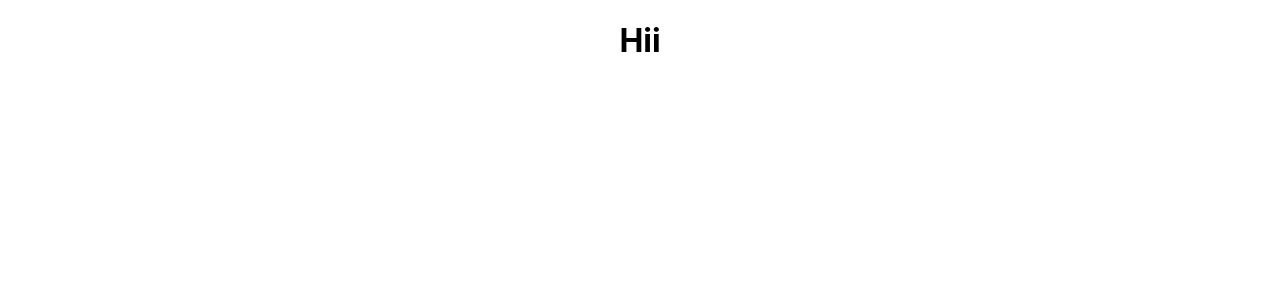
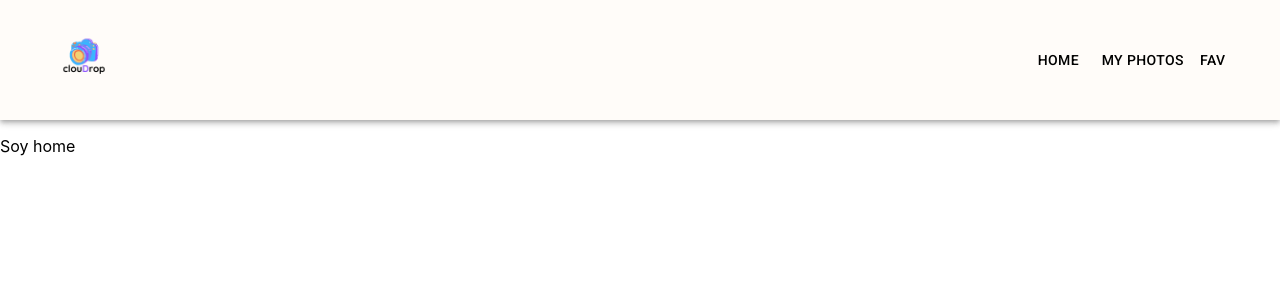
Before and after one commit to RafaelVillagomezDev/clouDrop, a React (Create React App) app: page / in a window 1280 px wide. Shown: the top 300 px of the page. Built offline with nearby package versions, Linux system fonts and the light colour scheme.

Commit message:
Creacion Navbar y modificacion estilos

```diff
--- a/package.json
+++ b/package.json
@@ -3,6 +3,11 @@
   "version": "0.1.0",
   "private": true,
   "dependencies": {
+    "@emotion/react": "^11.9.0",
+    "@emotion/styled": "^11.8.1",
+    "@mui/icons-material": "^5.6.2",
+    "@mui/material": "^5.6.2",
+    "@mui/styled-engine-sc": "^5.6.1",
     "@reduxjs/toolkit": "^1.8.1",
     "@testing-library/jest-dom": "^4.2.4",
     "@testing-library/react": "^9.5.0",
@@ -11,6 +16,7 @@
     "react-dom": "^18.0.0",
     "react-redux": "^7.2.8",
     "react-scripts": "5.0.1",
+    "styled-components": "^5.3.5",
     "web-vitals": "^2.1.4"
   },
   "homepage": "https://rafaelvillagomezdev.github.io/clouDrop",
--- a/public/index.html
+++ b/public/index.html
@@ -8,6 +8,11 @@
     <meta
       name="description"
       content="Web site created using create-react-app"
+    />
+    <!--Roboto Material ui-->
+    <link
+      rel="stylesheet"
+      href="https://fonts.googleapis.com/css?family=Roboto:300,400,500,700&display=swap"
     />
     <link rel="apple-touch-icon" href="%PUBLIC_URL%/logo192.png" />
     <!--
@@ -24,6 +29,7 @@
       work correctly both with client-side routing and a non-root public URL.
       Learn how to configure a non-root public URL by running `npm run build`.
     -->
+
     <title>clouDrop</title>
   </head>
   <body>
--- a/src/App.js
+++ b/src/App.js
@@ -1,59 +1,24 @@
-import React from 'react';
+import React from 'react'
 // import logo from './logo.svg';
 // import { Counter } from './features/counter/Counter';
-import './App.css';
+
+import './App.css'
+import Navbar from './components/navbar/Navbar'
+import Home from './pages/Home/Home'
+// import { ThemeProvider } from '@mui/material/styles'
+//Config theme Material Mui global
+// import theme from './themeConfig';
 
 function App() {
   return (
-    <div className="App">
-      <h1>Hii</h1>
-      {/* <header className="App-header">
-        <img src={logo} className="App-logo" alt="logo" /> */}
-        {/* <Counter />
-        <p>
-          Edit <code>src/App.js</code> and save to reload.
-        </p>
-        <span>
-          <span>Learn </span>
-          <a
-            className="App-link"
-            href="https://reactjs.org/"
-            target="_blank"
-            rel="noopener noreferrer"
-          >
-            React
-          </a>
-          <span>, </span>
-          <a
-            className="App-link"
-            href="https://redux.js.org/"
-            target="_blank"
-            rel="noopener noreferrer"
-          >
-            Redux
-          </a>
-          <span>, </span>
-          <a
-            className="App-link"
-            href="https://redux-toolkit.js.org/"
-            target="_blank"
-            rel="noopener noreferrer"
-          >
-            Redux Toolkit FUNCIONA
-          </a>
-          ,<span> and </span>
-          <a
-            className="App-link"
-            href="https://react-redux.js.org/"
-            target="_blank"
-            rel="noopener noreferrer"
-          >
-            React Redux
-          </a>
-        </span>
-      </header> */}
-    </div>
-  );
+    <>
+      {/* <ThemeProvider theme={theme}> */}
+        <Navbar />
+        <Home />
+        {/*<Counter /> */}
+      {/* </ThemeProvider> */}
+    </>
+  )
 }
 
-export default App;
+export default App
--- /dev/null
+++ b/src/assets/images.js
@@ -0,0 +1,5 @@
+import logo from "./img/logo.png"
+
+export default {
+    "logo":logo
+}
--- /dev/null
+++ b/src/components/navbar/Navbar.jsx
@@ -0,0 +1,123 @@
+import * as React from 'react'
+import AppBar from '@mui/material/AppBar'
+import Box from '@mui/material/Box'
+import Toolbar from '@mui/material/Toolbar'
+import IconButton from '@mui/material/IconButton'
+import Typography from '@mui/material/Typography'
+import Menu from '@mui/material/Menu'
+import MenuIcon from '@mui/icons-material/Menu'
+import Container from '@mui/material/Container'
+import CardMedia from '@mui/material/CardMedia';
+
+import Button from '@mui/material/Button'
+
+import MenuItem from '@mui/material/MenuItem'
+import images from "../../assets/images"
+
+const pages = ['Home', 'My Photos', 'Fav']
+
+
+
+
+const Navbar = () => {
+  const [anchorElNav, setAnchorElNav] = React.useState(null)
+
+
+  const handleOpenNavMenu = (event) => {
+    setAnchorElNav(event.currentTarget)
+  }
+
+
+  const handleCloseNavMenu = () => {
+    setAnchorElNav(null)
+  }
+
+
+
+  return (
+
+    <AppBar position="static"   sx={{backgroundColor:'#fffcf9'}}>
+      <Container maxWidth="xl">
+        <Toolbar disableGutters>
+          <Typography
+            variant="h6"
+            noWrap
+            component="div"
+            sx={{ mr: 2, display: { xs: 'none', md: 'flex' } }}
+          >
+            <CardMedia
+              component="img"
+              height="120"
+              image={images.logo}
+              alt="logo"
+            />
+          </Typography>
+
+          <Box sx={{ flexGrow: 1, display: { xs: 'flex', md: 'none' } }}>
+            <IconButton
+              size="large"
+              aria-label="account of current user"
+              aria-controls="menu-appbar"
+              aria-haspopup="true"
+              onClick={handleOpenNavMenu}
+              color="inherit"
+            >
+              <MenuIcon sx={{color:'black'}}/>
+            </IconButton>
+            <Menu
+              id="menu-appbar"
+              anchorEl={anchorElNav}
+              anchorOrigin={{
+                vertical: 'bottom',
+                horizontal: 'left',
+              }}
+              keepMounted
+              transformOrigin={{
+                vertical: 'top',
+                horizontal: 'left',
+              }}
+              open={Boolean(anchorElNav)}
+              onClose={handleCloseNavMenu}
+              sx={{
+                display: { xs: 'block', md: 'none' },
+              }}
+            >
+              {pages.map((page) => (
+                <MenuItem key={page} onClick={handleCloseNavMenu}>
+                  <Typography textAlign="center">{page}</Typography>
+                </MenuItem>
+              ))}
+            </Menu>
+          </Box>
+          <Typography
+            variant="h6"
+            noWrap
+            component="div"
+            sx={{ flexGrow: 1, display: { xs: 'flex', md: 'none' } }}
+          ></Typography>
+          <Box sx={{ flexGrow: 1, display: { xs: 'none', md: 'flex',justifyContent:'end' } }}>
+            {pages.map((page) => (
+              <Button
+                key={page}
+                onClick={handleCloseNavMenu}
+                sx={{ my: 2, color: 'black', display: 'block' , textAlign:'left' }}
+              >
+                {page}
+              </Button>
+            ))}
+          </Box>
+          <Box sx={{flexGrow:0,display:{xs:'block', md:'none'}}}>
+              <CardMedia
+                  component="img"
+                  height="120"
+                  image={images.logo}
+                  alt="logo"
+                />
+          </Box>
+        </Toolbar>
+      </Container>
+    </AppBar>
+  )
+}
+
+export default Navbar
--- /dev/null
+++ b/src/pages/Home/Home.jsx
@@ -0,0 +1,11 @@
+function Home(){
+
+    return (
+      <div>
+          <p>Soy home</p>
+      </div>
+    );
+
+}
+
+export default Home
--- /dev/null
+++ b/src/themeConfig.js
@@ -0,0 +1,14 @@
+import {createTheme} from '@mui/material/styles'
+
+const theme=createTheme({
+
+ palette:{
+     primary:{
+          main:'#fffcf9'
+     },
+
+ }
+
+})
+
+export default theme
```
Also changed, not shown: src/assets/img/logo.png (added), src/components/sliderTags/SliderTags.jsx (added), 1 other file (tests, documents, lock files or other folders).
